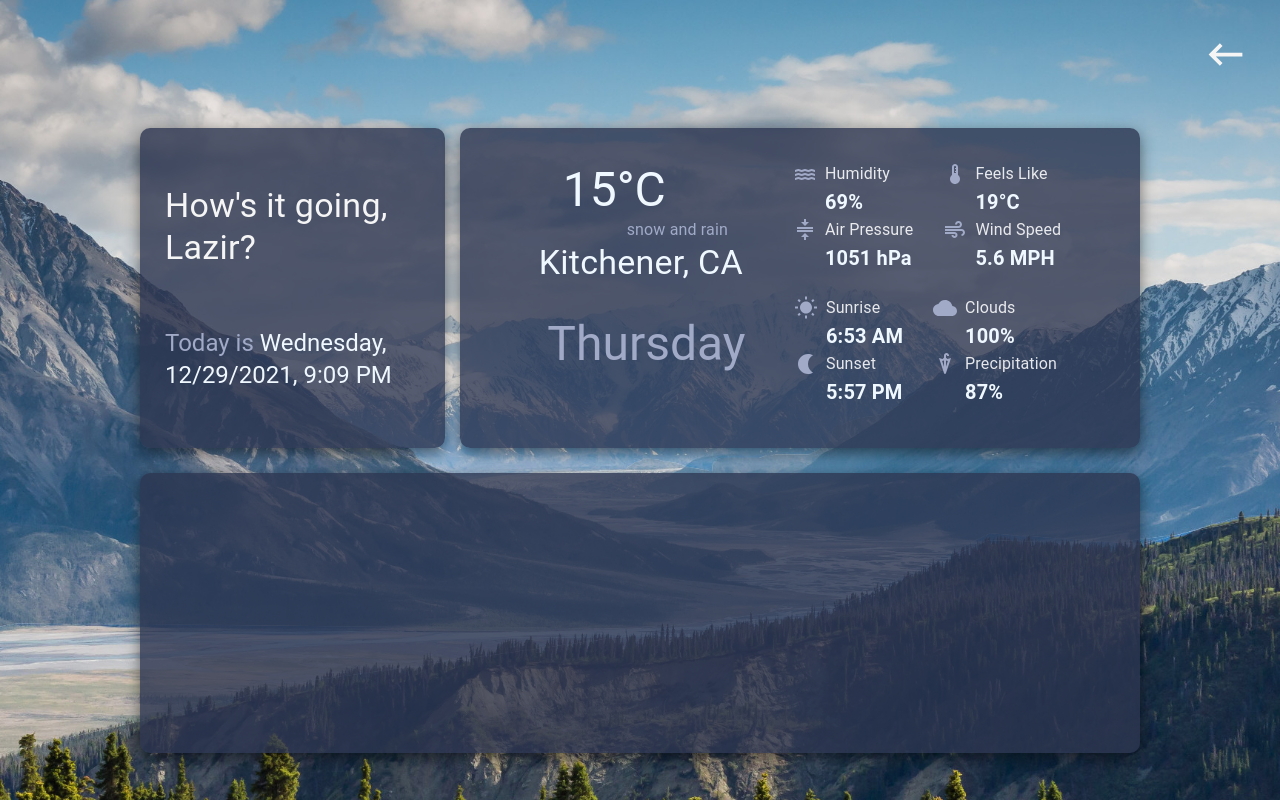
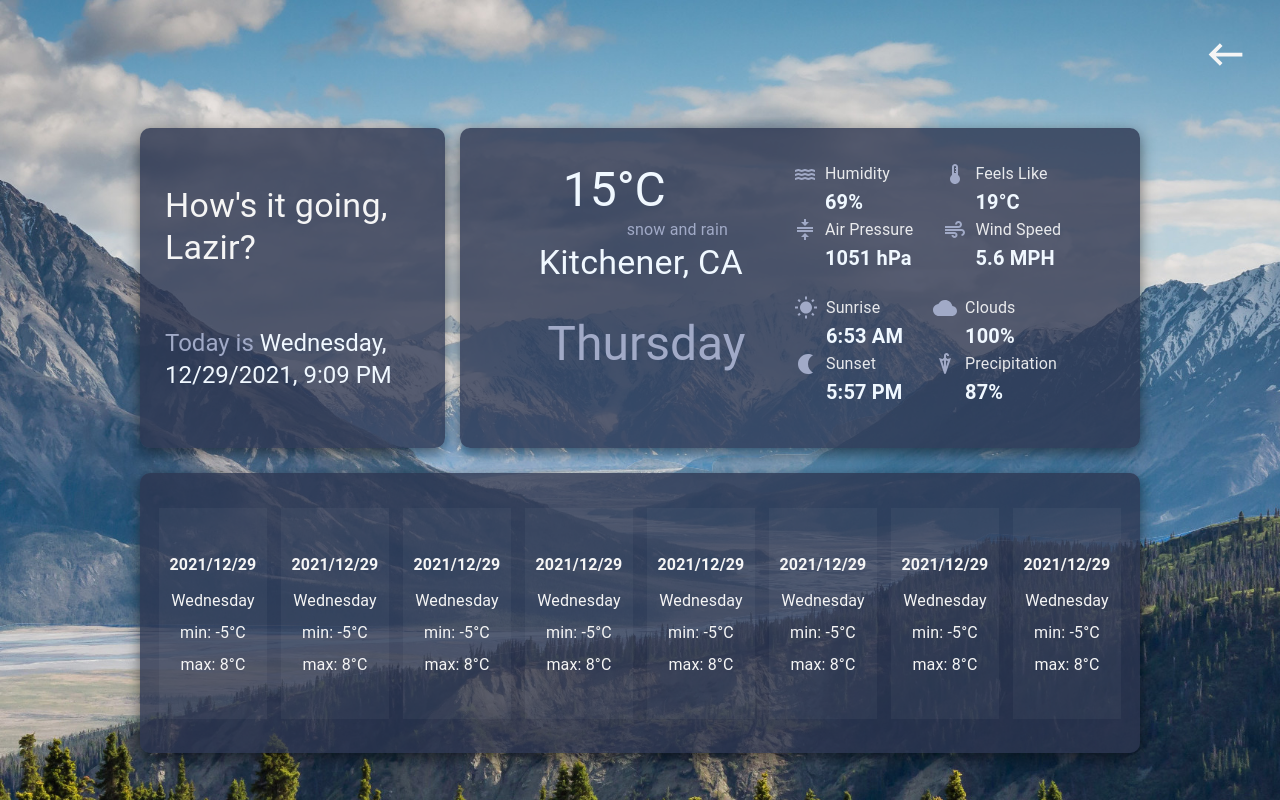
Before and after one commit to lazirpascual/moves-weather-app, a React (Create React App) app: page / in a window 1280 px wide. Built offline with nearby package versions, Linux system fonts and the light colour scheme.

Commit message:
create DailyBlock component

```diff
--- /dev/null
+++ b/src/Components/DailyBlock/DailyBlock.tsx
@@ -0,0 +1,16 @@
+import Typography from "@mui/material/Typography";
+
+const DailyBlock = () => {
+  return (
+    <div>
+      <Typography sx={{ fontWeight: "bold", marginBottom: 1.5 }}>
+        2021/12/29
+      </Typography>
+      <Typography sx={{ marginBottom: 1 }}>Wednesday</Typography>
+      <Typography sx={{ marginBottom: 1 }}>min: -5°C</Typography>
+      <Typography sx={{ marginBottom: 1 }}>max: 8°C</Typography>
+    </div>
+  );
+};
+
+export default DailyBlock;
--- a/src/Components/SevenDayBlock/SevenDayBlock.css
+++ b/src/Components/SevenDayBlock/SevenDayBlock.css
@@ -14,3 +14,19 @@
   font-size: 40px;
   font-family: fantasy;
 }
+
+.daily-details-block {
+  cursor: pointer;
+  display: flex;
+  flex-direction: column;
+  justify-content: space-evenly;
+  align-items: center;
+  background-color: rgba(255, 255, 255, 0.034);
+  width: 2.7em;
+  height: 5em;
+  padding-top: 11px;
+  margin-right: 7px;
+  margin-left: 7px;
+  text-align: center;
+  color: whitesmoke;
+}
--- a/src/Components/SevenDayBlock/SevenDayBlock.tsx
+++ b/src/Components/SevenDayBlock/SevenDayBlock.tsx
@@ -1,8 +1,35 @@
-import React from "react";
+import DailyBlock from "../DailyBlock/DailyBlock";
 import "./SevenDayBlock.css";
 
 const SevenDayBlock = () => {
-  return <div className="daily-details"></div>;
+  return (
+    <div className="daily-details">
+      <div className="daily-details-block">
+        <DailyBlock />
+      </div>
+      <div className="daily-details-block">
+        <DailyBlock />
+      </div>
+      <div className="daily-details-block">
+        <DailyBlock />
+      </div>
+      <div className="daily-details-block">
+        <DailyBlock />
+      </div>
+      <div className="daily-details-block">
+        <DailyBlock />
+      </div>
+      <div className="daily-details-block">
+        <DailyBlock />
+      </div>
+      <div className="daily-details-block">
+        <DailyBlock />
+      </div>
+      <div className="daily-details-block">
+        <DailyBlock />
+      </div>
+    </div>
+  );
 };
 
 export default SevenDayBlock;
```
Also changed, not shown: src/Components/DailyBlock/DailyBlock.css (added).
